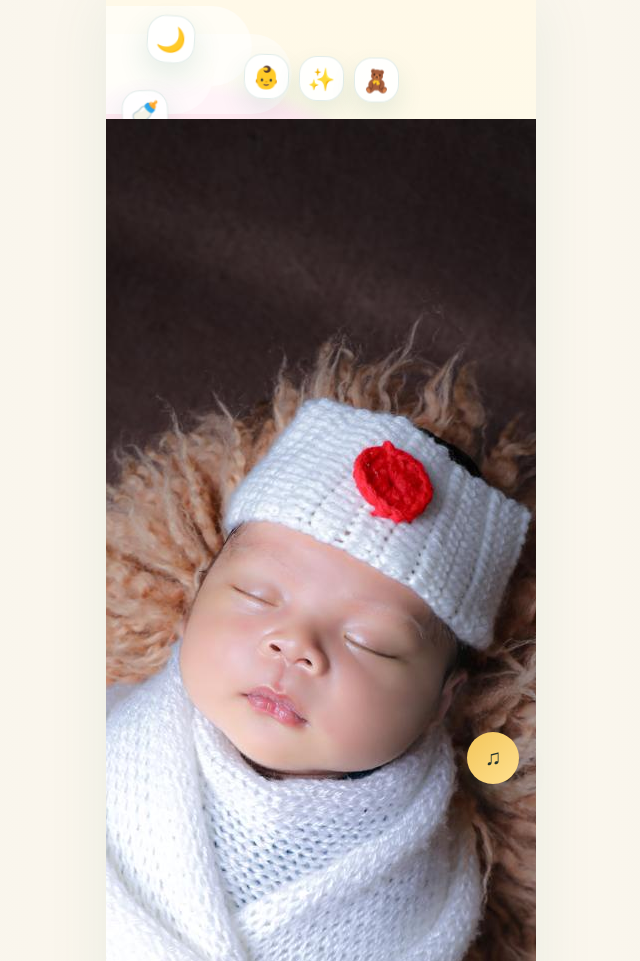
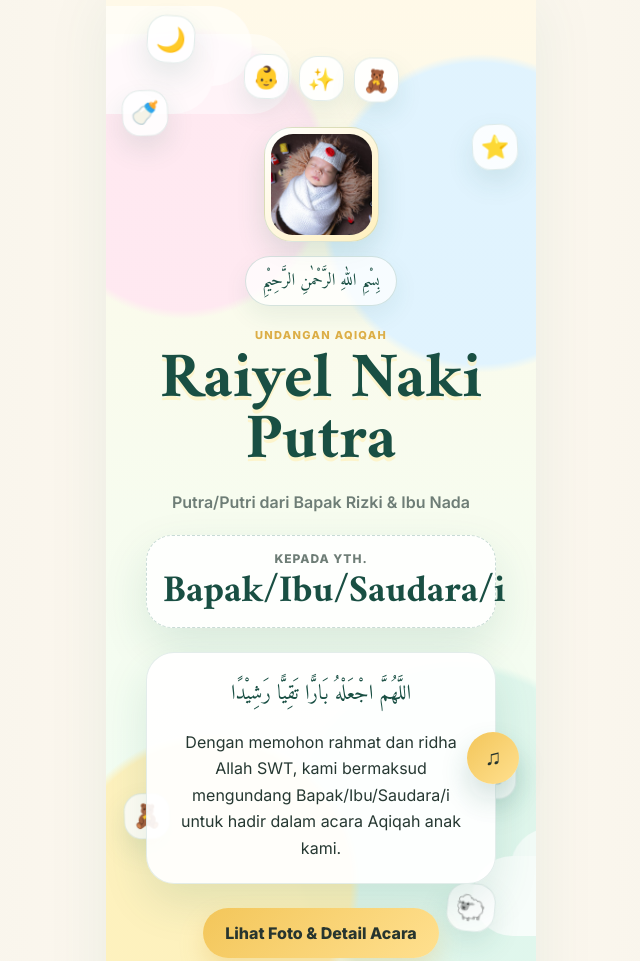
Before and after one commit to kolot13/undangan, a plain HTML site: page index.html in a window 1280 px wide. Shown: the top 961 px of the page, without its empty margins (319-959 px from the left). Drawn offline with Linux system fonts and the light colour scheme.

Commit message:
Update style.css

```diff
--- a/style.css
+++ b/style.css
@@ -74,7 +74,56 @@ main {
     radial-gradient(circle at 82% 82%, rgba(223, 246, 236, 0.95) 0 18%, transparent 19%),
     linear-gradient(180deg, #fff9e8 0%, #effff6 100%);
 }
+/* FIX FOTO UTAMA AGAR TIDAK MENUTUP WEBSITE */
+.hero .cover-photo-wrap {
+  width: 115px;
+  height: 115px;
+  min-width: 115px;
+  max-width: 115px;
+  min-height: 115px;
+  max-height: 115px;
 
+  padding: 6px;
+  margin: 8px auto 14px;
+  border-radius: 28px;
+
+  background: linear-gradient(135deg, #ffffff, #fff0bd);
+  border: 1px solid rgba(31, 107, 88, 0.16);
+  box-shadow: 0 12px 28px rgba(31, 107, 88, 0.15);
+
+  overflow: hidden;
+  position: relative;
+  z-index: 3;
+  flex: 0 0 auto;
+}
+
+.hero .cover-photo-wrap img {
+  width: 100%;
+  height: 100%;
+  max-width: 100%;
+  max-height: 100%;
+
+  display: block;
+  object-fit: cover;
+  border-radius: 22px;
+}
+
+/* Untuk HP kecil */
+@media (max-width: 380px) {
+  .hero .cover-photo-wrap {
+    width: 95px;
+    height: 95px;
+    min-width: 95px;
+    max-width: 95px;
+    min-height: 95px;
+    max-height: 95px;
+    border-radius: 24px;
+  }
+
+  .hero .cover-photo-wrap img {
+    border-radius: 18px;
+  }
+}
 /* Dekorasi awan besar di background */
 .hero::before,
 .hero::after {
```
